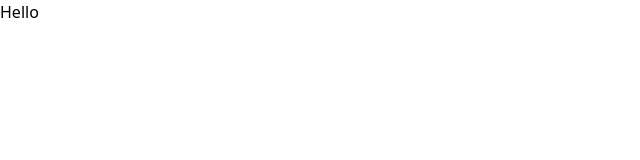
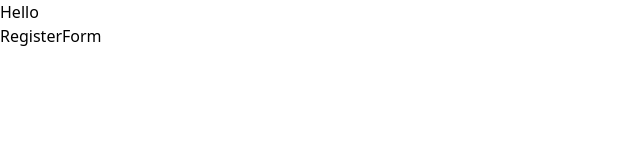
Before and after one commit to ScripterEve/HT11, a React (Vite) app in the folder frontend/: page /signup in a window 1280 px wide. Shown: the top 160 px of the page, without its empty margins (0-640 px from the left). Built offline with nearby package versions, Linux system fonts and the light colour scheme.

Commit message:
Created login and register pages and added routing in the app

```diff
--- a/frontend/src/App.jsx
+++ b/frontend/src/App.jsx
@@ -1,9 +1,16 @@
 import React from "react";
+import { Route, Routes } from "react-router-dom";
+import LoginPage from "./pages/LoginPage";
+import RegisterPage from "./pages/RegisterPage";
 
 function App() {
   return (
     <>
-      <div>Hello</div>
+      Hello
+      <Routes>
+        <Route path="/login" element={<LoginPage />} />
+        <Route path="/signup" element={<RegisterPage />} />
+      </Routes>
     </>
   );
 }
--- /dev/null
+++ b/frontend/src/components/LoginForm.jsx
@@ -0,0 +1,7 @@
+import React from "react";
+
+function LoginForm() {
+  return <div>LoginForm</div>;
+}
+
+export default LoginForm;
--- /dev/null
+++ b/frontend/src/components/RegisterForm.jsx
@@ -0,0 +1,7 @@
+import React from "react";
+
+function RegisterForm() {
+  return <div>RegisterForm</div>;
+}
+
+export default RegisterForm;
--- a/frontend/src/main.jsx
+++ b/frontend/src/main.jsx
@@ -3,9 +3,12 @@ import { StrictMode } from "react";
 import { createRoot } from "react-dom/client";
 import "./index.css";
 import App from "./App.jsx";
+import { BrowserRouter } from "react-router-dom";
 
 createRoot(document.getElementById("root")).render(
-  <StrictMode>
-    <App />
-  </StrictMode>
+  <BrowserRouter>
+    <StrictMode>
+      <App />
+    </StrictMode>
+  </BrowserRouter>
 );
--- /dev/null
+++ b/frontend/src/pages/LoginPage.jsx
@@ -0,0 +1,12 @@
+import React from "react";
+import LoginForm from "../components/LoginForm";
+
+function LoginPage() {
+  return (
+    <div>
+      <LoginForm />
+    </div>
+  );
+}
+
+export default LoginPage;
--- /dev/null
+++ b/frontend/src/pages/RegisterPage.jsx
@@ -0,0 +1,12 @@
+import React from "react";
+import RegisterForm from "../components/RegisterForm";
+
+function RegisterPage() {
+  return (
+    <div>
+      <RegisterForm />
+    </div>
+  );
+}
+
+export default RegisterPage;
```
